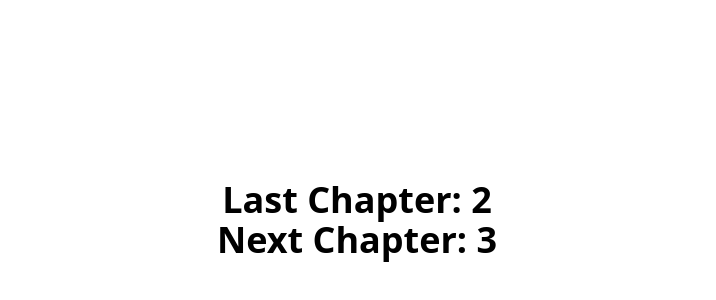
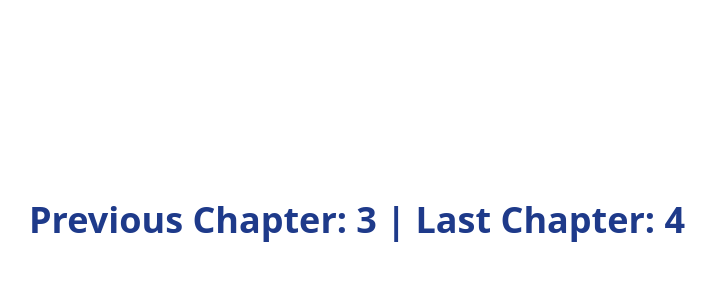
Before and after one commit to serge-serg/nextjs-dashboard, a Next.js app: page /last-chapter in a window 1280 px wide. Shown: the part 172-472 px from the top of the page, without its empty margins (283-999 px from the left). Built offline with nearby package versions, Linux system fonts and the light colour scheme.

Commit message:
Started using Tailwind Styled Components

```diff
--- a/app/last-chapter/page.tsx
+++ b/app/last-chapter/page.tsx
@@ -1,14 +1,34 @@
+"use client";
+import Link from "next/link";
+import tw from "tailwind-styled-components";
 export default function LastChapter() {
+  const ChapterLink = tw(Link)`
+    text-blue-900
+    hover:underline
+  `;
+  const chapters = [
+    { title: "Previous Chapter: 3",
+      href: "optimizing-fonts-images"
+    },
+    { title: "Last Chapter: 4",
+      href: "#"
+    },
+  ];
   return (
     <main className="flex min-h-screen flex-col items-center justify-center p-6">
       <div className="text-center">
         <h1 className="text-4xl font-bold mb-4">
-          Last Chapter: 2
-          <br />
-          Next Chapter: 3
+          {chapters.map((chapter, index) => (
+            <ChapterLink
+              key={index}
+              href={`https://nextjs.org/learn/dashboard-app/${chapter.href}`}
+            >
+              {chapter.title}
+              {index < chapters.length - 1 && " | "}
+            </ChapterLink>
+          ))}
         </h1>
       </div>
     </main>
   );
-
 }
--- a/package.json
+++ b/package.json
@@ -17,6 +17,7 @@
     "postgres": "^3.4.6",
     "react": "latest",
     "react-dom": "latest",
+    "tailwind-styled-components": "^2.2.0",
     "tailwindcss": "3.4.17",
     "typescript": "5.7.3",
     "use-debounce": "^10.0.4",
```
Also changed, not shown: 1 other file (tests, documents, lock files or other folders).
